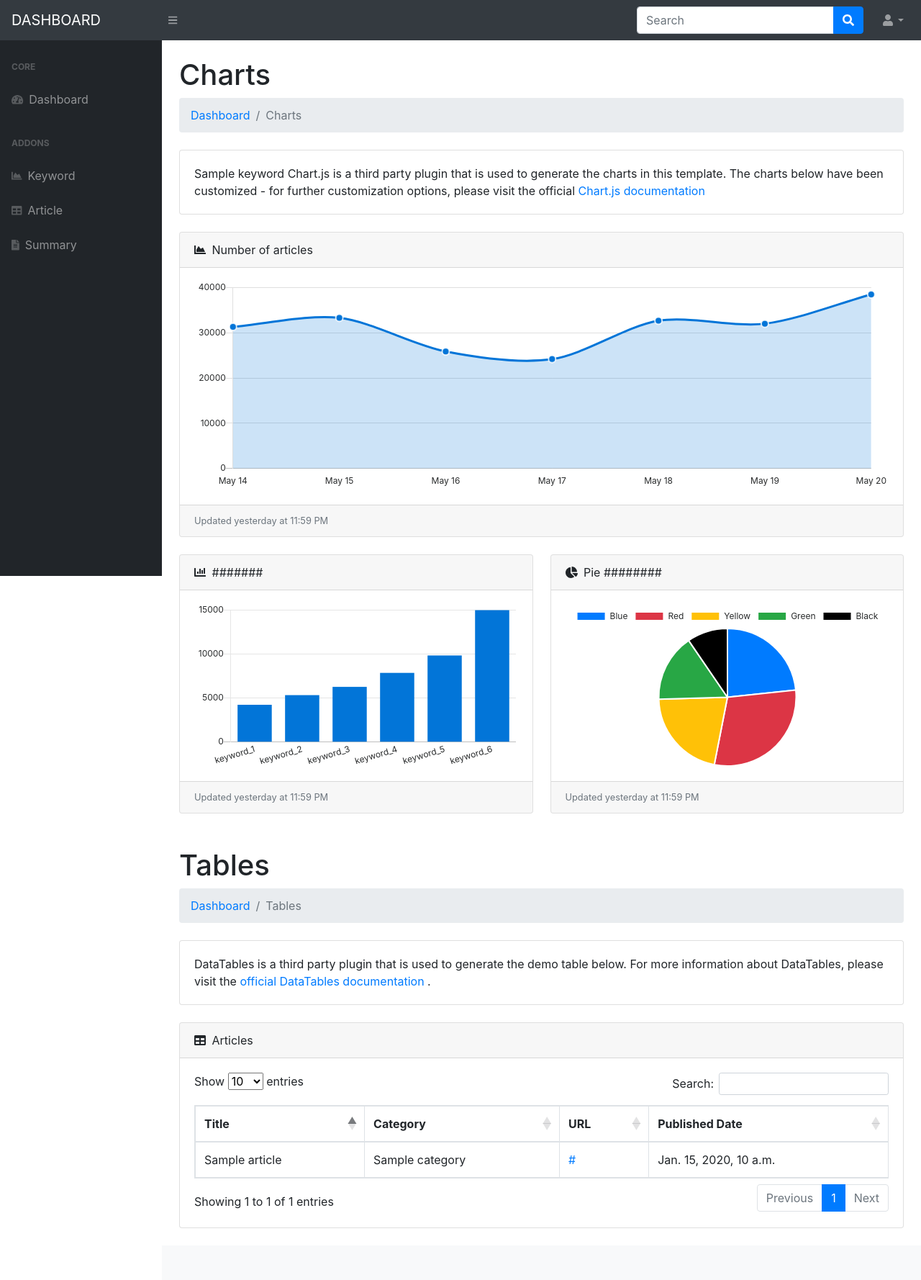
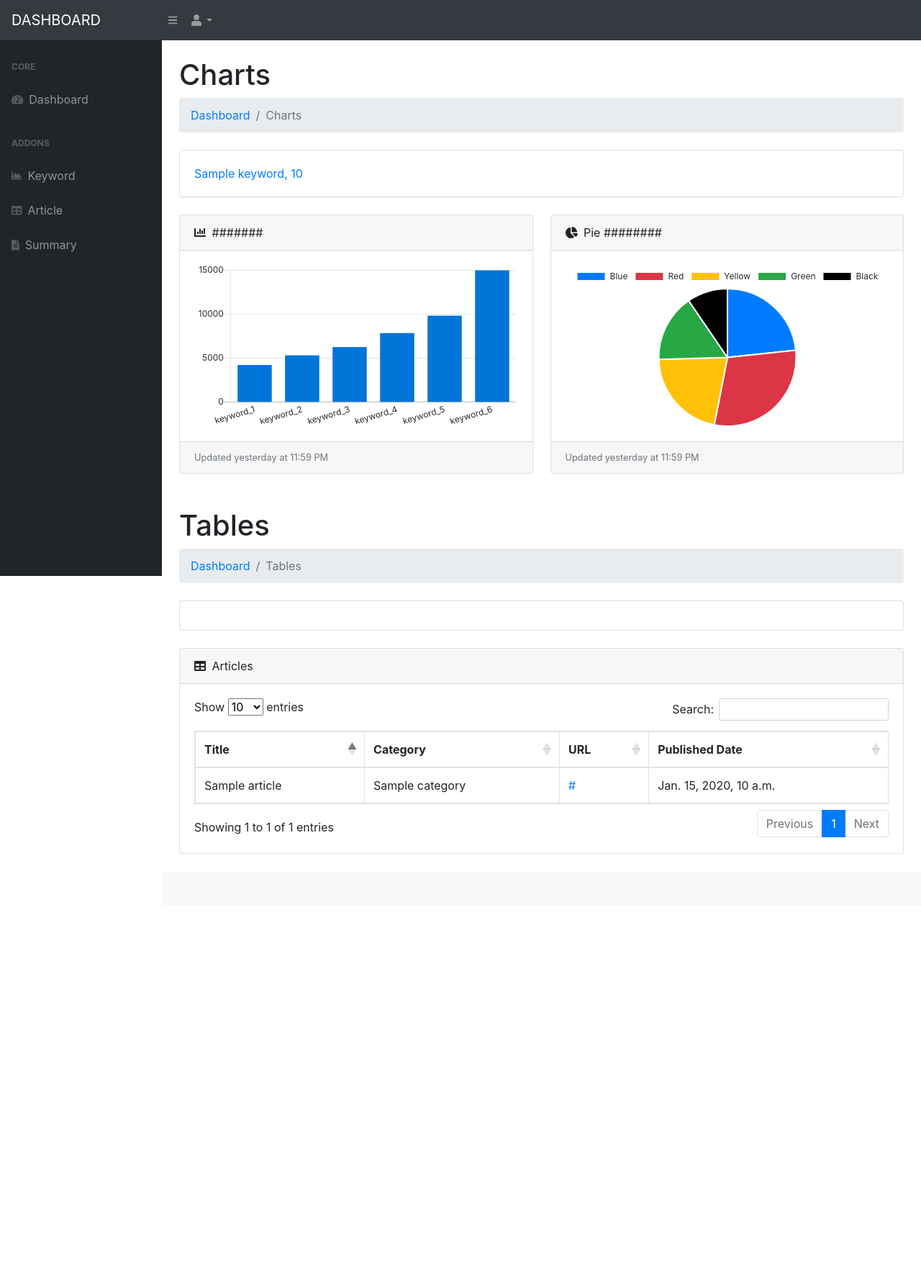
Before and after one commit to ossteam8/K-news-keyword-summarizer, a Django app: template crawling/templates/crawling/keywords.html in a window 1280 px wide. Shown: the whole page at 72% size. After the commit the page ends 1186 px from the top, so only its background shows below. Run offline with Django 3.2, Linux system fonts and the light colour scheme; the template is opened without the code that fills it: most values are stand-ins (such as "Sample title", 1, 10 or a date in 2020); some libraries are stand-ins or nearby versions.

Commit message:
modified gui

```diff
--- a/crawling/templates/base.html
+++ b/crawling/templates/base.html
@@ -15,17 +15,7 @@
         <nav class="sb-topnav navbar navbar-expand navbar-dark bg-dark">
             <a class="navbar-brand" href="{% url 'index' %}">DASHBOARD</a>
             <button class="btn btn-link btn-sm order-1 order-lg-0" id="sidebarToggle" href="#!"><i class="fas fa-bars"></i></button>
-            <!-- Navbar Search-->
-            <form class="d-none d-md-inline-block form-inline ml-auto mr-0 mr-md-3 my-2 my-md-0", action="", method="post">
-                {% csrf_token %}
-                <div class="input-group">
-                    <input class="form-control" type="text" name="searchword" placeholder="Search" aria-label="Search" aria-describedby="basic-addon2" />
-                    <div class="input-group-append">
-                        <button class="btn btn-primary" type="button"><i class="fas fa-search"></i></button>
-                    </div>
-                </div>
-            </form>
-            <!-- Navbar-->
+
             <ul class="navbar-nav ml-auto ml-md-0">
                 <li class="nav-item dropdown">
                     <a class="nav-link dropdown-toggle" id="userDropdown" href="#!" role="button" data-toggle="dropdown" aria-haspopup="true" aria-expanded="false"><i class="fas fa-user fa-fw"></i></a>
@@ -99,34 +89,23 @@
                                 <div class="sb-nav-link-icon"><i class="fas fa-file-alt"></i></div>
                                 Summary
                             </a>
-
                         </div>
                     </div>
-
                 </nav>
             </div>
             <div id="layoutSidenav_content">
-
                 {% block content %}
 
 
                 {% endblock %}
-
                 <footer class="py-4 bg-light mt-auto">
                     <div class="container-fluid">
                         <div class="d-flex align-items-center justify-content-between small">
-                            <!-- <div class="text-muted">Copyright &copy; Your Website 2021</div>
-                            <div>
-                                <a href="#">Privacy Policy</a>
-                                &middot;
-                                <a href="#">Terms &amp; Conditions</a>
-                            </div> -->
                         </div>
                     </div>
                 </footer>
             </div>
         </div>
-
 </body>
     <script src="https://cdnjs.cloudflare.com/ajax/libs/font-awesome/5.15.3/js/all.min.js" crossorigin="anonymous"></script>
     <script src="https://code.jquery.com/jquery-3.5.1.slim.min.js" crossorigin="anonymous"></script>
--- a/crawling/templates/crawling/articles.html
+++ b/crawling/templates/crawling/articles.html
@@ -22,8 +22,9 @@
                             {% for article in articles_list %}
                             <tr>
                                 <td>{{ article.title }}</td>
+                                <!-- <td><a href="#">{{ article.title }}</a></td> -->
                                 <td>{{ article.category }}</td>
-                                <td>{{ article.url }}</td>
+                                <td><a href="{{ article.url }}">{{ article.url }}</a></td>
                                 <td>{{ article.register_date }}</td>
                             </tr>
                            {% endfor %}
--- a/crawling/templates/crawling/index.html
+++ b/crawling/templates/crawling/index.html
@@ -13,7 +13,7 @@
                     <div class="card bg-info text-white mb-4">
                         <div class="card-body">{{ category.category }}</div>
                         <div class="card-footer d-flex align-items-center justify-content-between">
-                            <a class="small text-white stretched-link" href="{% url 'keywords' category.id %}">View Keywords</a>
+                            <a class="small text-white stretched-link" href="{% url 'category_keywords' category.id %}">View Keywords</a>
                             <div class="small text-white"><i class="fas fa-angle-right"></i></div>
                         </div>
                     </div>
--- a/crawling/templates/crawling/keywords.html
+++ b/crawling/templates/crawling/keywords.html
@@ -8,22 +8,12 @@
                 <li class="breadcrumb-item active">Charts</li>
             </ol>
             <div class="card mb-4" id="keywords" value="{{ keywords_list }}">
-                {% for keyword in keywords_list %}
-                <div class="card-body">  {{ keyword }}
-                    Chart.js is a third party plugin that is used to generate the charts in this template. The charts below have been customized - for further customization options, please visit the official
-                    <a target="_blank" href="https://www.chartjs.org/docs/latest/">Chart.js documentation</a>
-
+                {% for keyword, weight in keywords_list.items %}
+                <div class="card-body"><a href="{% url 'article_list' category_id keyword %}">{{ keyword }}, {{ weight }}</a>
                 </div>
                 {% endfor %}
             </div>
-            <div class="card mb-4">
-                <div class="card-header">
-                    <i class="fas fa-chart-area mr-1"></i>
-                    Number of articles
-                </div>
-                <div class="card-body"><canvas id="myAreaChart" width="100%" height="30"></canvas></div>
-                <div class="card-footer small text-muted">Updated yesterday at 11:59 PM</div>
-            </div>
+
             <div class="row">
                 <div class="col-lg-6">
                     <div class="card mb-4">
@@ -56,9 +46,6 @@
             </ol>
             <div class="card mb-4">
                 <div class="card-body">
-                    DataTables is a third party plugin that is used to generate the demo table below. For more information about DataTables, please visit the
-                    <a target="_blank" href="https://datatables.net/">official DataTables documentation</a>
-                    .
                 </div>
             </div>
             <div class="card mb-4">
@@ -82,35 +69,12 @@
                                 {% for article in articles_list %}
                                 <tr>
                                     <td>{{ article.title }}</td>
+                                    <!-- <td><a href="#">{{ article.title }}</a></td> -->
                                     <td>{{ article.category }}</td>
                                     <td><a href="{{ article.url }}">{{ article.url }}</a></td>
                                     <td>{{ article.register_date }}</td>
                                 </tr>
                                {% endfor %}
-                               <!-- {% for article in articles_list %}
-                                <tr>
-                                    <td>{{ article.title }}</td>
-                                    <td>{{ article.category }}</td>
-                                    <td><a href="{{ article.url }}">{{ article.url }}</a></td>
-                                    <td>{{ article.register_date }}</td>
-                                </tr>
-                               {% endfor %}
-                               {% for article in articles_list %}
-                                <tr>
-                                    <td>{{ article.title }}</td>
-                                    <td>{{ article.category }}</td>
-                                    <td><a href="{{ article.url }}">{{ article.url }}</a></td>
-                                    <td>{{ article.register_date }}</td>
-                                </tr>
-                               {% endfor %}
-                               {% for article in articles_list %}
-                                <tr>
-                                    <td>{{ article.title }}</td>
-                                    <td>{{ article.category }}</td>
-                                    <td><a href="{{ article.url }}">{{ article.url }}</a></td>
-                                    <td>{{ article.register_date }}</td>
-                                </tr>
-                               {% endfor %} -->
                             </tbody>
                         </table>
                     </div>
```
